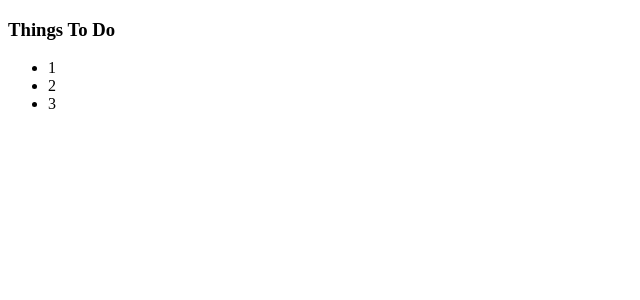
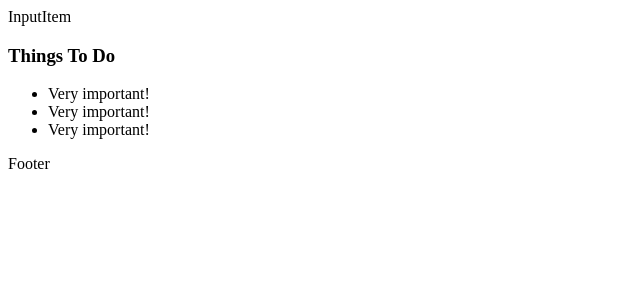
Before and after one commit to WebHeroSchool/ToDo-Final-Project, a React (Create React App) app: page / in a window 1280 px wide. Shown: the top 300 px of the page, without its empty margins (0-640 px from the left). Built offline with nearby package versions, Linux system fonts and the light colour scheme.

Commit message:
structure

```diff
--- a/src/App.js
+++ /dev/null
@@ -1,12 +0,0 @@
-const ItemList = () => (<ul>
-    <li>1</li>
-    <li>2</li>
-    <li>3</li>
-  </ul>);
-
-const App = () => (<div>
-  <h3>Things To Do</h3>
-  <ItemList />
-</div>);
-
-export default App;
--- /dev/null
+++ b/src/components/App/App.js
@@ -0,0 +1,12 @@
+import ItemList from '../ItemList/ItemList';
+import Footer from '../Footer/Footer';
+import InputItem from '../InputItem/InputItem';
+
+const App = () => (<div>
+  <InputItem />
+  <h3>Things To Do</h3>
+  <ItemList />
+  <Footer />
+</div>);
+
+export default App;
--- /dev/null
+++ b/src/components/Footer/Footer.js
@@ -0,0 +1,3 @@
+const Footer = () => (<div>Footer</div>);
+
+export default Footer;
--- /dev/null
+++ b/src/components/InputItem/InputItem.js
@@ -0,0 +1,3 @@
+const InputItem = () => (<div>InputItem</div>);
+
+export default InputItem;
--- /dev/null
+++ b/src/components/Item/Item.js
@@ -0,0 +1,3 @@
+const Item = () => (<span>Very important!</span>);
+
+export default Item;
--- /dev/null
+++ b/src/components/ItemList/ItemList.js
@@ -0,0 +1,9 @@
+import Item from '../Item/Item';
+
+const ItemList = () => (<ul>
+    <li><Item /></li>
+    <li><Item /></li>
+    <li><Item /></li>
+  </ul>);
+
+export default ItemList;
--- a/src/index.js
+++ b/src/index.js
@@ -1,6 +1,6 @@
 import React from 'react';
 import ReactDOM from 'react-dom/client';
-import App from './App';
+import App from './components/App/App';
 
 const root = ReactDOM.createRoot(document.getElementById('root'));
 root.render(
```
